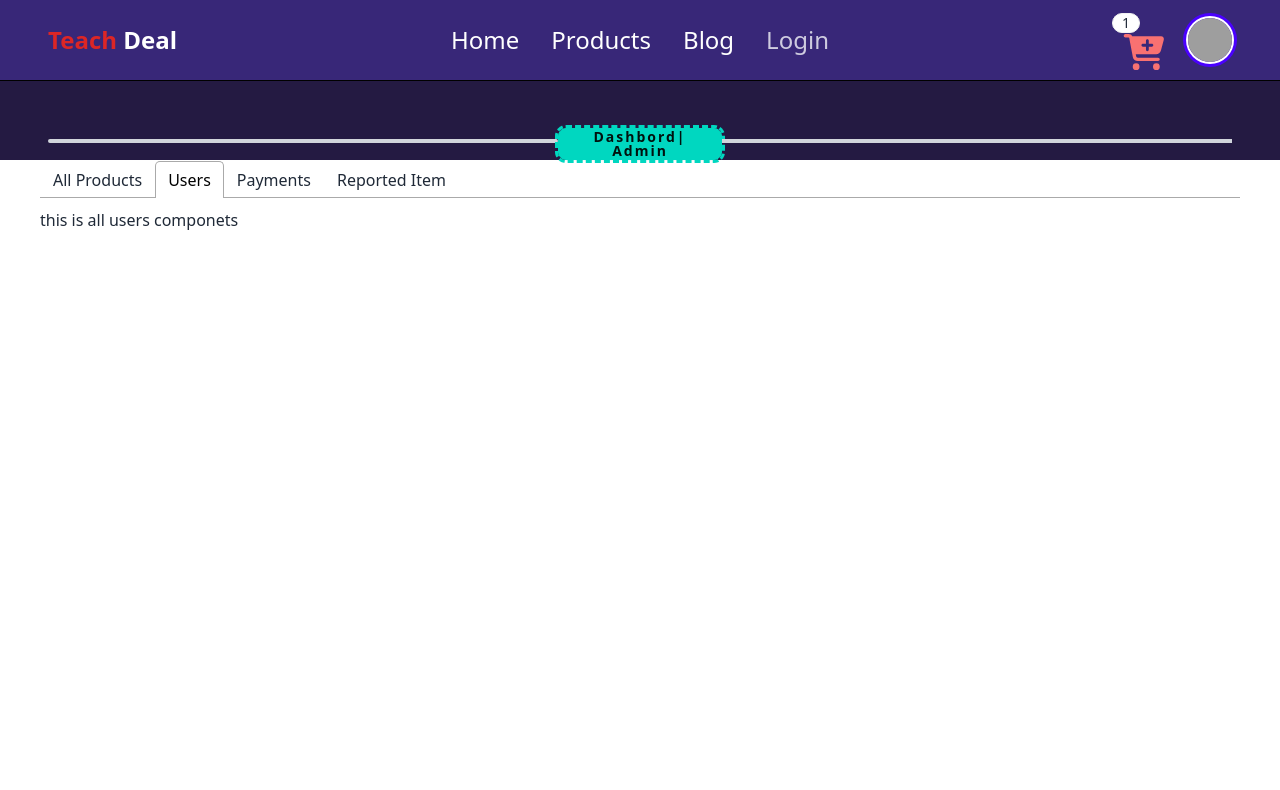
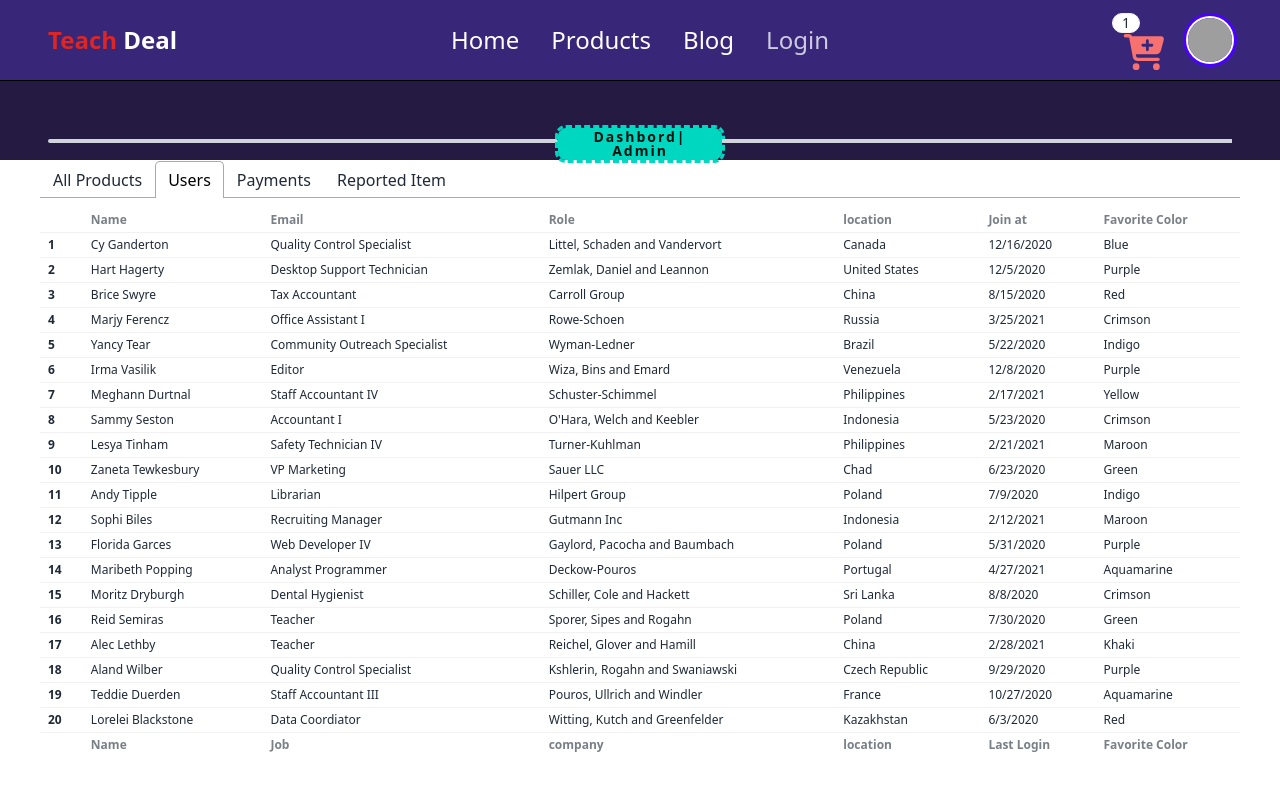
Before and after one commit to raihanuldev/Tech-Deal, a Next.js app: page /dashbord in a window 1280 px wide. Both pictures are taken after a click on the tab "Users". Shown: the top 790 px of the page. Built offline with nearby package versions, Linux system fonts and the light colour scheme; no server answers; grey boxes are pictures that could not be loaded.

Commit message:
structure of users info

```diff
--- a/package.json
+++ b/package.json
@@ -3,7 +3,7 @@
   "version": "0.1.0",
   "private": true,
   "scripts": {
-    "dev": "next dev",
+    "dev": "next dev --turbo",
     "build": "next build",
     "start": "next start",
     "json-server": "json-server --watch fakedb.json --port 5000",
--- a/src/components/dashbord/adminComponets/AllUsers.tsx
+++ b/src/components/dashbord/adminComponets/AllUsers.tsx
@@ -3,7 +3,214 @@
 const AllUsers = () => {
     return (
         <div>
-            this is all users componets
+            <div className="overflow-x-auto">
+  <table className="table table-xs">
+    <thead>
+      <tr>
+        <th></th>
+        <th>Name</th>
+        <th>Email</th>
+        <th>Role</th>
+        <th>location</th>
+        <th>Join at</th>
+        <th>Favorite Color</th>
+      </tr>
+    </thead>
+    <tbody>
+      <tr>
+        <th>1</th>
+        <td>Cy Ganderton</td>
+        <td>Quality Control Specialist</td>
+        <td>Littel, Schaden and Vandervort</td>
+        <td>Canada</td>
+        <td>12/16/2020</td>
+        <td>Blue</td>
+      </tr>
+      <tr>
+        <th>2</th>
+        <td>Hart Hagerty</td>
+        <td>Desktop Support Technician</td>
+        <td>Zemlak, Daniel and Leannon</td>
+        <td>United States</td>
+        <td>12/5/2020</td>
+        <td>Purple</td>
+      </tr>
+      <tr>
+        <th>3</th>
+        <td>Brice Swyre</td>
+        <td>Tax Accountant</td>
+        <td>Carroll Group</td>
+        <td>China</td>
+        <td>8/15/2020</td>
+        <td>Red</td>
+      </tr>
+      <tr>
+        <th>4</th>
+        <td>Marjy Ferencz</td>
+        <td>Office Assistant I</td>
+        <td>Rowe-Schoen</td>
+        <td>Russia</td>
+        <td>3/25/2021</td>
+        <td>Crimson</td>
+      </tr>
+      <tr>
+        <th>5</th>
+        <td>Yancy Tear</td>
+        <td>Community Outreach Specialist</td>
+        <td>Wyman-Ledner</td>
+        <td>Brazil</td>
+        <td>5/22/2020</td>
+        <td>Indigo</td>
+      </tr>
+      <tr>
+        <th>6</th>
+        <td>Irma Vasilik</td>
+        <td>Editor</td>
+        <td>Wiza, Bins and Emard</td>
+        <td>Venezuela</td>
+        <td>12/8/2020</td>
+        <td>Purple</td>
+      </tr>
+      <tr>
+        <th>7</th>
+        <td>Meghann Durtnal</td>
+        <td>Staff Accountant IV</td>
+        <td>Schuster-Schimmel</td>
+        <td>Philippines</td>
+        <td>2/17/2021</td>
+        <td>Yellow</td>
+      </tr>
+      <tr>
+        <th>8</th>
+        <td>Sammy Seston</td>
+        <td>Accountant I</td>
+        <td>O'Hara, Welch and Keebler</td>
+        <td>Indonesia</td>
+        <td>5/23/2020</td>
+        <td>Crimson</td>
+      </tr>
+      <tr>
+        <th>9</th>
+        <td>Lesya Tinham</td>
+        <td>Safety Technician IV</td>
+        <td>Turner-Kuhlman</td>
+        <td>Philippines</td>
+        <td>2/21/2021</td>
+        <td>Maroon</td>
+      </tr>
+      <tr>
+        <th>10</th>
+        <td>Zaneta Tewkesbury</td>
+        <td>VP Marketing</td>
+        <td>Sauer LLC</td>
+        <td>Chad</td>
+        <td>6/23/2020</td>
+        <td>Green</td>
+      </tr>
+      <tr>
+        <th>11</th>
+        <td>Andy Tipple</td>
+        <td>Librarian</td>
+        <td>Hilpert Group</td>
+        <td>Poland</td>
+        <td>7/9/2020</td>
+        <td>Indigo</td>
+      </tr>
+      <tr>
+        <th>12</th>
+        <td>Sophi Biles</td>
+        <td>Recruiting Manager</td>
+        <td>Gutmann Inc</td>
+        <td>Indonesia</td>
+        <td>2/12/2021</td>
+        <td>Maroon</td>
+      </tr>
+      <tr>
+        <th>13</th>
+        <td>Florida Garces</td>
+        <td>Web Developer IV</td>
+        <td>Gaylord, Pacocha and Baumbach</td>
+        <td>Poland</td>
+        <td>5/31/2020</td>
+        <td>Purple</td>
+      </tr>
+      <tr>
+        <th>14</th>
+        <td>Maribeth Popping</td>
+        <td>Analyst Programmer</td>
+        <td>Deckow-Pouros</td>
+        <td>Portugal</td>
+        <td>4/27/2021</td>
+        <td>Aquamarine</td>
+      </tr>
+      <tr>
+        <th>15</th>
+        <td>Moritz Dryburgh</td>
+        <td>Dental Hygienist</td>
+        <td>Schiller, Cole and Hackett</td>
+        <td>Sri Lanka</td>
+        <td>8/8/2020</td>
+        <td>Crimson</td>
+      </tr>
+      <tr>
+        <th>16</th>
+        <td>Reid Semiras</td>
+        <td>Teacher</td>
+        <td>Sporer, Sipes and Rogahn</td>
+        <td>Poland</td>
+        <td>7/30/2020</td>
+        <td>Green</td>
+      </tr>
+      <tr>
+        <th>17</th>
+        <td>Alec Lethby</td>
+        <td>Teacher</td>
+        <td>Reichel, Glover and Hamill</td>
+        <td>China</td>
+        <td>2/28/2021</td>
+        <td>Khaki</td>
+      </tr>
+      <tr>
+        <th>18</th>
+        <td>Aland Wilber</td>
+        <td>Quality Control Specialist</td>
+        <td>Kshlerin, Rogahn and Swaniawski</td>
+        <td>Czech Republic</td>
+        <td>9/29/2020</td>
+        <td>Purple</td>
+      </tr>
+      <tr>
+        <th>19</th>
+        <td>Teddie Duerden</td>
+        <td>Staff Accountant III</td>
+        <td>Pouros, Ullrich and Windler</td>
+        <td>France</td>
+        <td>10/27/2020</td>
+        <td>Aquamarine</td>
+      </tr>
+      <tr>
+        <th>20</th>
+        <td>Lorelei Blackstone</td>
+        <td>Data Coordiator</td>
+        <td>Witting, Kutch and Greenfelder</td>
+        <td>Kazakhstan</td>
+        <td>6/3/2020</td>
+        <td>Red</td>
+      </tr>
+    </tbody>
+    <tfoot>
+      <tr>
+        <th></th>
+        <th>Name</th>
+        <th>Job</th>
+        <th>company</th>
+        <th>location</th>
+        <th>Last Login</th>
+        <th>Favorite Color</th>
+      </tr>
+    </tfoot>
+  </table>
+</div>
         </div>
     );
 };
```
